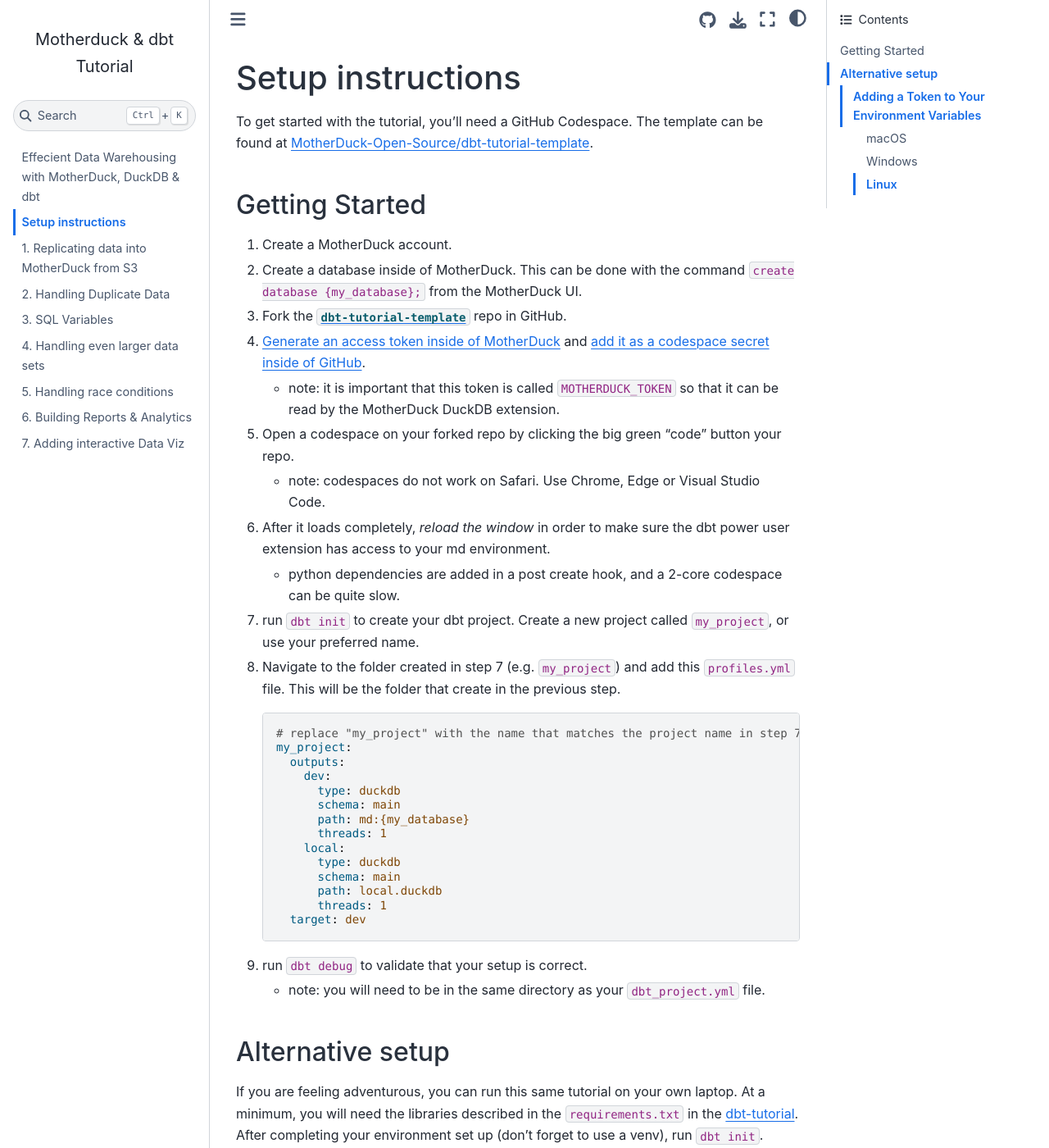
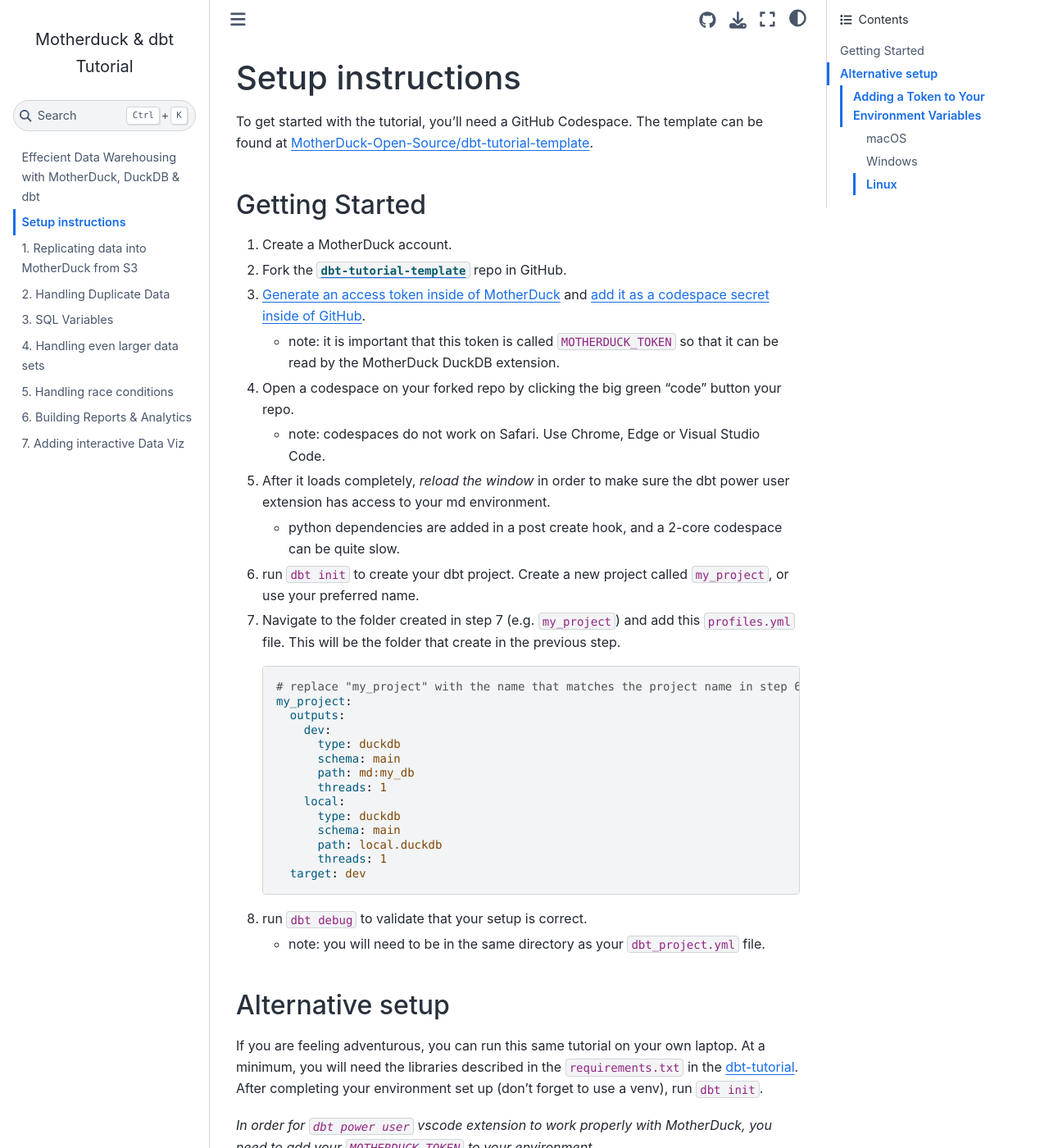
Before and after one commit to MotherDuck-Open-Source/dbt-tutorial, a Jupyter Book: the page built from setup-instructions.md, in a window 1280 px wide and 1400 px high. Shown: the whole window at 82% size. Built offline with Jupyter Book 1.0.4 settings and Sphinx 7.4.7 and the Sphinx Book theme 1.1.4, drawn with Linux system fonts in a browser that asks for light colours; pages that are not in the unit, such as notebooks, are missing from menus.

Commit message:
removing 'create database' step and defaulting to my_db

````diff
--- a/setup-instructions.md
+++ b/setup-instructions.md
@@ -19,25 +19,24 @@ To get started with the tutorial, you'll need a GitHub Codespace. The template c
 ## Getting Started
 
 1. Create a MotherDuck account.
-2. Create a database inside of MotherDuck. This can be done with the command `create database {my_database};` from the MotherDuck UI.
-3. Fork the [`dbt-tutorial-template`](https://github.com/MotherDuck-Open-Source/dbt-tutorial-template) repo in GitHub.
-4. [Generate an access token inside of MotherDuck](https://motherduck.com/docs/key-tasks/authenticating-and-connecting-to-motherduck/authenticating-to-motherduck/#authentication-using-an-access-token) and [add it as a codespace secret inside of GitHub](https://docs.github.com/en/enterprise-cloud@latest/codespaces/managing-codespaces-for-your-organization/managing-development-environment-secrets-for-your-repository-or-organization#adding-secrets-for-a-repository).
+2. Fork the [`dbt-tutorial-template`](https://github.com/MotherDuck-Open-Source/dbt-tutorial-template) repo in GitHub.
+3. [Generate an access token inside of MotherDuck](https://motherduck.com/docs/key-tasks/authenticating-and-connecting-to-motherduck/authenticating-to-motherduck/#authentication-using-an-access-token) and [add it as a codespace secret inside of GitHub](https://docs.github.com/en/enterprise-cloud@latest/codespaces/managing-codespaces-for-your-organization/managing-development-environment-secrets-for-your-repository-or-organization#adding-secrets-for-a-repository).
     - note: it is important that this token is called `MOTHERDUCK_TOKEN` so that it can be read by the MotherDuck DuckDB extension.
-5. Open a codespace on your forked repo by clicking the big green "code" button your repo.
+4. Open a codespace on your forked repo by clicking the big green "code" button your repo.
     - note: codespaces do not work on Safari. Use Chrome, Edge or Visual Studio Code.
-6. After it loads completely, _reload the window_ in order to make sure the dbt power user extension has access to your md environment.
+5. After it loads completely, _reload the window_ in order to make sure the dbt power user extension has access to your md environment.
     - python dependencies are added in a post create hook, and a 2-core codespace can be quite slow.
-7. run `dbt init` to create your dbt project. Create a new project called `my_project`, or use your preferred name.
-8. Navigate to the folder created in step 7 (e.g. `my_project`) and add this `profiles.yml` file. This will be the folder that create in the previous step.
+6. run `dbt init` to create your dbt project. Create a new project called `my_project`, or use your preferred name.
+7. Navigate to the folder created in step 7 (e.g. `my_project`) and add this `profiles.yml` file. This will be the folder that create in the previous step.
 
     ```yml
-    # replace "my_project" with the name that matches the project name in step 7.
+    # replace "my_project" with the name that matches the project name in step 6.
     my_project:
       outputs:
         dev:
           type: duckdb
           schema: main
-          path: md:{my_database}
+          path: md:my_db
           threads: 1
         local:
           type: duckdb
````
Also changed, not shown: other parts of setup-instructions.md (+1 -1 lines).
